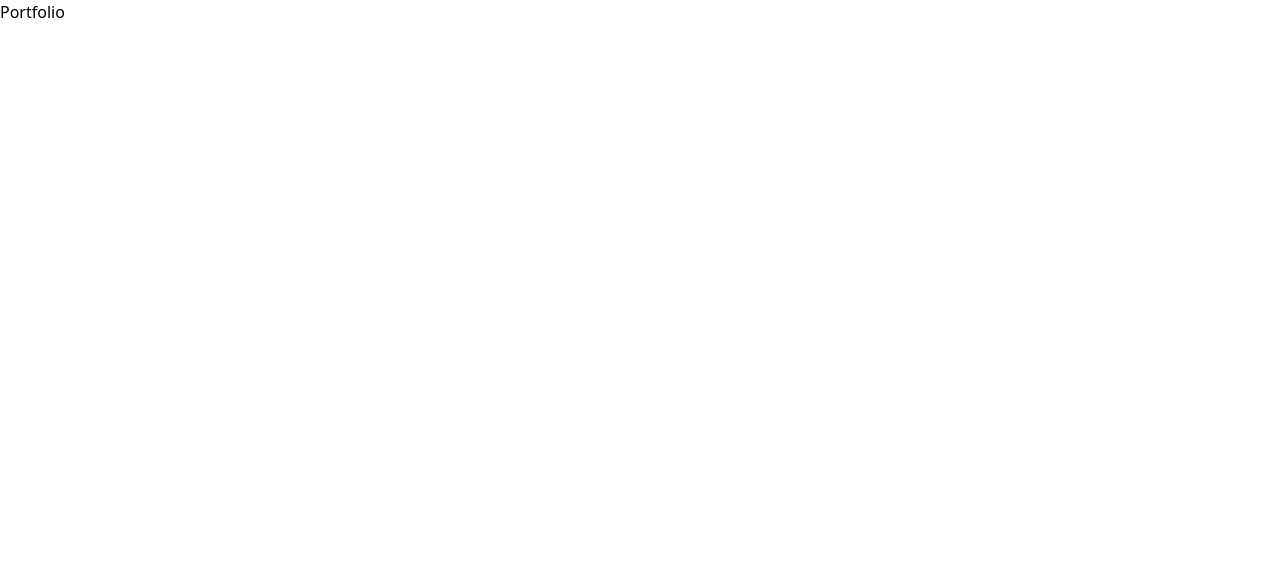
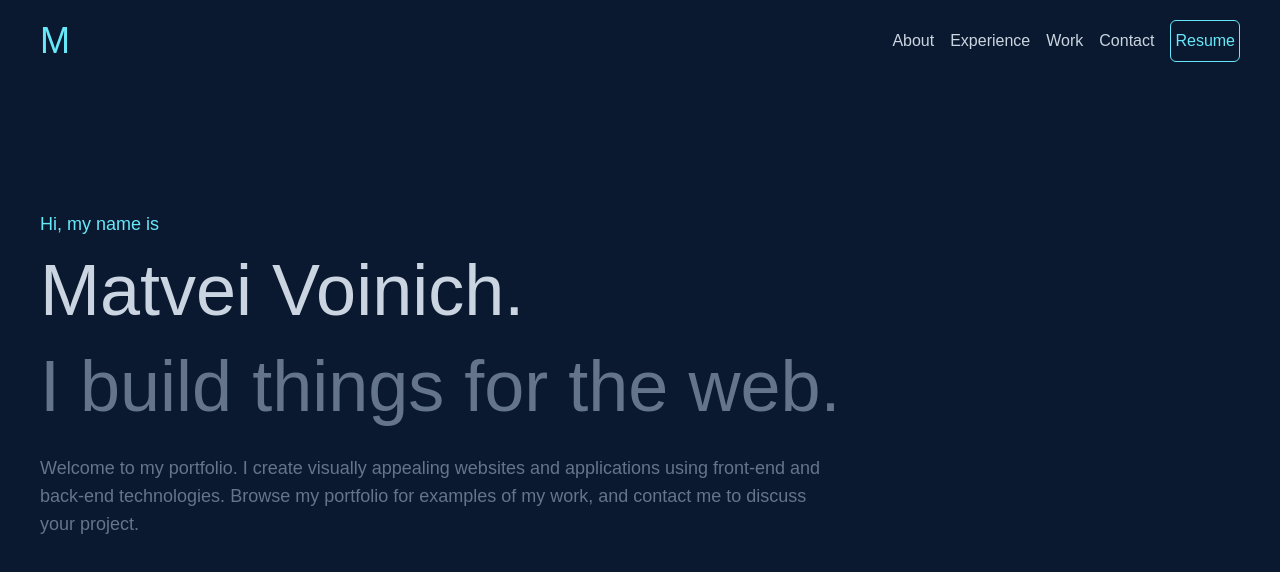
Before and after one commit to matveisch/portfolio, a Next.js app: page / in a window 1280 px wide. Shown: the top 572 px of the page. Built offline with nearby package versions, Linux system fonts and the light colour scheme.

Commit message:
navbar & first section

```diff
--- /dev/null
+++ b/src/components/Logo.tsx
@@ -0,0 +1,3 @@
+export default function Logo() {
+  return <h1 className="text-4xl text-cyan-300">M</h1>;
+}
--- /dev/null
+++ b/src/components/Navbar.tsx
@@ -0,0 +1,23 @@
+import Logo from '@/components/Logo';
+
+export default function Navbar() {
+  return (
+    <nav className="flex justify-between my-5 items-center">
+      <Logo />
+      <div className="md:flex gap-4 hidden">
+        <button className="hover:text-cyan-300 text-slate-300">About</button>
+        <button className="hover:text-cyan-300 text-slate-300">Experience</button>
+        <button className="hover:text-cyan-300 text-slate-300">Work</button>
+        <button className="hover:text-cyan-300 text-slate-300">Contact</button>
+        <button className="border border-cyan-300 rounded-md px-1 py-2 text-cyan-300 hover:bg-cyan-300 hover:text-dark-blue">
+          Resume
+        </button>
+      </div>
+      <button className="md:hidden space-y-2">
+        <div className="w-8 h-0.5 bg-cyan-300"></div>
+        <div className="w-8 h-0.5 bg-cyan-300"></div>
+        <div className="w-8 h-0.5 bg-cyan-300"></div>
+      </button>
+    </nav>
+  );
+}
--- a/src/pages/index.tsx
+++ b/src/pages/index.tsx
@@ -1,5 +1,6 @@
 import Head from 'next/head';
-import styles from '@/styles/Home.module.css';
+import Navbar from '@/components/Navbar';
+import Intro from '@/sections/Intro';
 
 export default function Home() {
   return (
@@ -10,8 +11,9 @@ export default function Home() {
         <meta name="viewport" content="width=device-width, initial-scale=1" />
         <link rel="icon" href="/favicon.ico" />
       </Head>
-      <main className={styles.main}>
-        <h1>Portfolio</h1>
+      <main className="mx-10">
+        <Navbar />
+        <Intro />
       </main>
     </>
   );
--- /dev/null
+++ b/src/sections/Intro.tsx
@@ -0,0 +1,14 @@
+export default function Intro() {
+  return (
+    <section className="py-32">
+      <p className="text-cyan-300 pb-4 text-lg">Hi, my name is</p>
+      <h1 className="text-slate-300 text-7xl">Matvei Voinich.</h1>
+      <br />
+      <h1 className="text-slate-500 text-7xl">I build things for the web.</h1>
+      <p className="text-slate-500 w-2/3 pt-8 text-lg">
+        Welcome to my portfolio. I create visually appealing websites and applications using front-end and back-end
+        technologies. Browse my portfolio for examples of my work, and contact me to discuss your project.
+      </p>
+    </section>
+  );
+}
--- a/src/styles/globals.css
+++ b/src/styles/globals.css
@@ -3,7 +3,8 @@
 @tailwind utilities;
 
 :root {
-
+  background-color: #0a192f;
+  color: #8892b0;
 }
 
 * {
--- a/tailwind.config.js
+++ b/tailwind.config.js
@@ -1,10 +1,22 @@
 /** @type {import('tailwindcss').Config} */
+
 module.exports = {
-  content: [
-    "./src/**/*.{js,ts,jsx,tsx}",
-  ],
+  content: ['./src/**/*.{js,ts,jsx,tsx}'],
   theme: {
-    extend: {},
+    screens: {
+      sm: '480px',
+      md: '768px',
+      lg: '976px',
+      xl: '1440px',
+    },
+    colors: {
+      'dark-blue': '#0a192f',
+      ...require('tailwindcss/colors'),
+    },
+    fontFamily: {
+      sans: ['Graphik', 'sans-serif'],
+      serif: ['Merriweather', 'serif'],
+    },
   },
   plugins: [],
-}
+};
```
